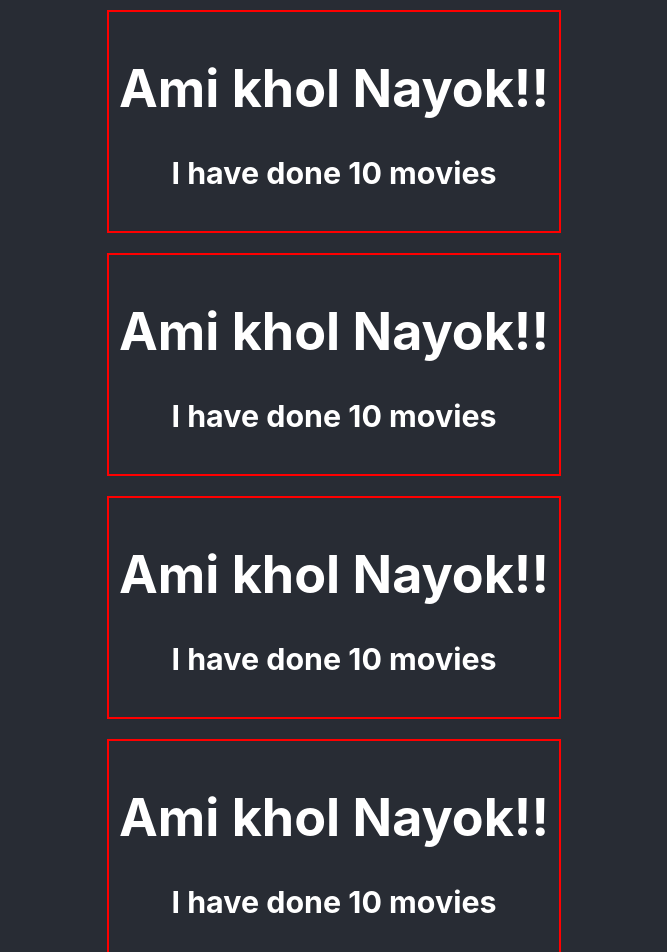
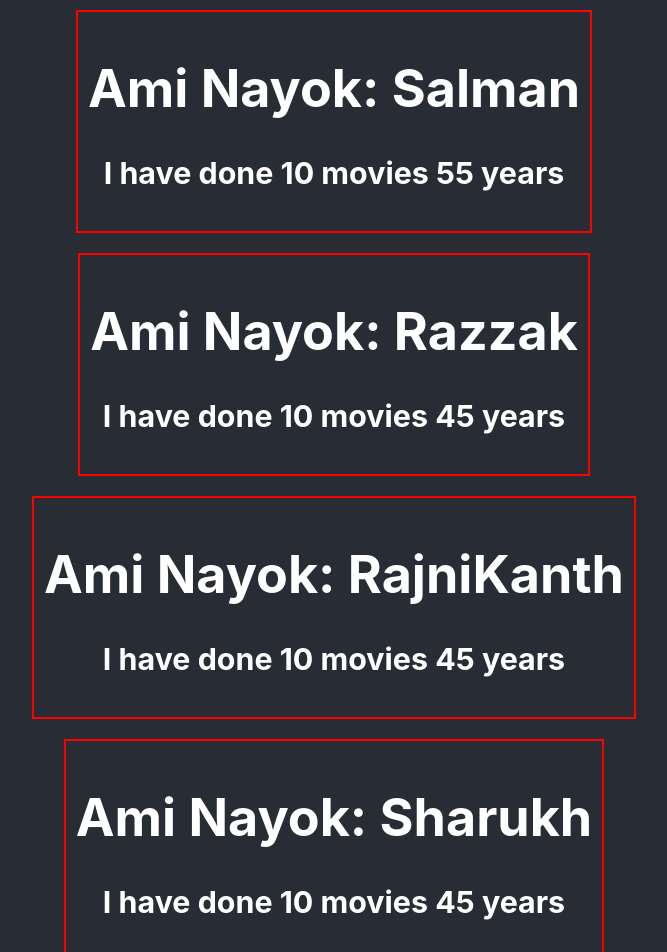
Before and after one commit to Hasib787/react-core-concepts, a React (Create React App) app: page / in a window 1280 px wide. Shown: the top 952 px of the page, without its empty margins (306-973 px from the left). Built offline with nearby package versions, Linux system fonts and the light colour scheme.

Commit message:
added some changes

```diff
--- a/src/App.js
+++ b/src/App.js
@@ -2,21 +2,22 @@
 import './App.css';
 
 function App() {
+  const nayoks = ['Sharukh','Salman','Amir','RajniKanth' ]
   return (
 
     <div className="App">
 
       <header className="App-header">
-      <Nayok></Nayok>
-      <Nayok></Nayok>
-      <Nayok></Nayok>
-      <Nayok></Nayok>
+      <Nayok name={nayoks[1]} age='55'></Nayok>
+      <Nayok name="Razzak"></Nayok>
+      <Nayok name={nayoks[3]}></Nayok>
+      <Nayok name={nayoks[0]}></Nayok>
       </header>
     </div>
   );
 }
 
-function Nayok(){
+function Nayok(props){
   const nayokStyle ={
     border: '2px solid red',
     margin: "10px",
@@ -24,8 +25,8 @@
   }
   return (
     <div style={nayokStyle}>
-       <h1>Ami khol Nayok!!</h1>
-       <h3>I have done 10 movies</h3>
+       <h1>Ami Nayok: {props.name}</h1>
+       <h3>I have done 10 movies {props.age  || 45} years</h3>
     </div>
   )
 }
```
